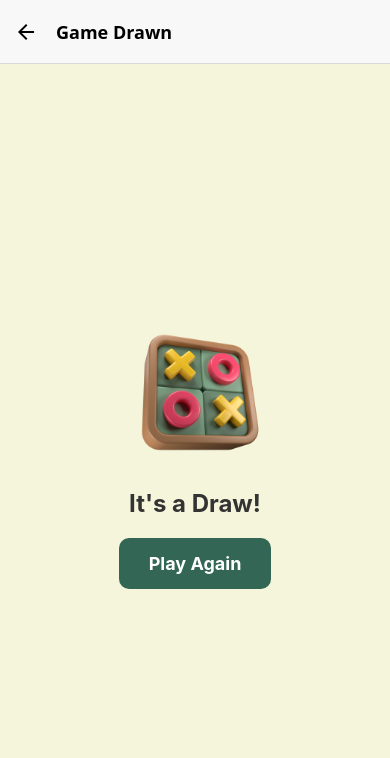
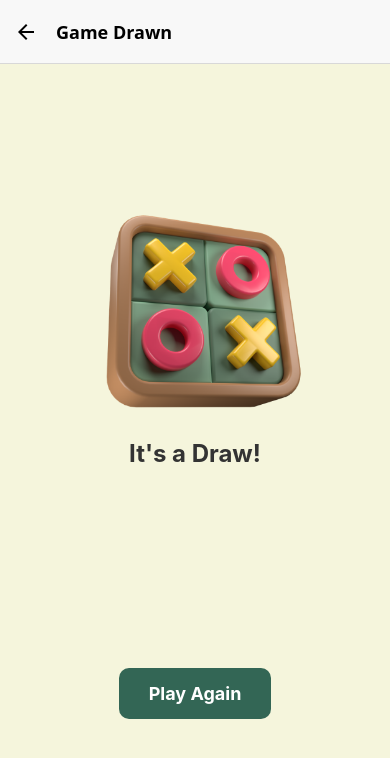
Before and after one commit to chinedu-amaechi/TicTacToeApp, a React Native app: screen /Draw in a window 390 px wide. Shown: the top 758 px of the page. Built offline with nearby package versions, Linux system fonts and the light colour scheme.

Commit message:
Update DrawScreenStyles.js

```diff
--- a/src/screens/styles/DrawScreenStyles.js
+++ b/src/screens/styles/DrawScreenStyles.js
@@ -10,15 +10,15 @@ const styles = StyleSheet.create({
 
   },
   logo: {
-    width: 150,
-    height: 150,
-    marginBottom: 20,
+    width: 250,
+    height: 250,
   },
 
   title: {
     fontSize: 24,
     fontWeight: 'bold',
-    marginBottom: 20,
+    marginBottom: 100,
+
     color: '#333',
   },
 
@@ -27,6 +27,7 @@ const styles = StyleSheet.create({
     paddingVertical: 15,
     paddingHorizontal: 30,
     borderRadius: 10,
+    marginTop: 100,
   },
 
   buttonText: {
```
